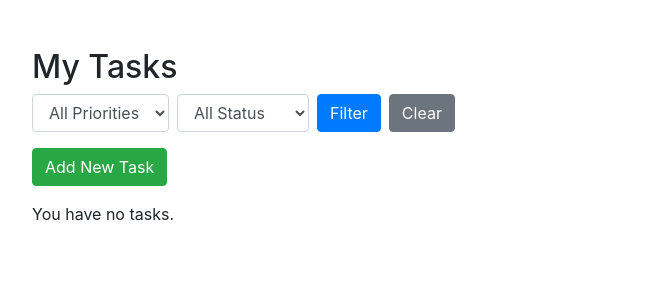
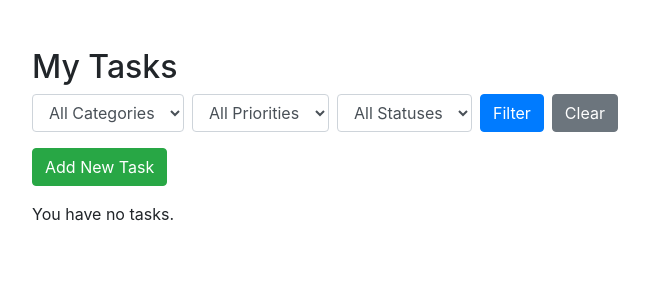
Before and after one commit to navya-sree-2/Personal_Task_Enhancer, a Django app: page /tasks/ in a window 1280 px wide. Shown: the part 56-356 px from the top of the page, without its empty margins (68-717 px from the left). Run offline with Django 4.2, Linux system fonts and the light colour scheme; a user stored in the database is signed in; data comes from the database, SQL or seed files in the repository; both versions use the stored data as it was after the commit; some libraries are stand-ins or nearby versions.

Commit message:
Added filter for category also and basic changes

```diff
--- a/PTE/task_enhancer/tasks/templates/tasks/task_list.html
+++ b/PTE/task_enhancer/tasks/templates/tasks/task_list.html
@@ -8,6 +8,15 @@
 
     <!-- Filter Form -->
     <form method="GET" class="form-inline mb-3">
+        <!-- Category Filter -->
+        <select name="category" class="form-control mr-2">
+            <option value="">All Categories</option>
+            {% for category in categories %}
+                <option value="{{ category.id }}" {% if request.GET.category == category.id|stringformat:"s" %}selected{% endif %}>{{ category.name }}</option>
+            {% endfor %}
+        </select>
+
+        <!-- Priority Filter -->
         <select name="priority" class="form-control mr-2">
             <option value="">All Priorities</option>
             <option value="H" {% if request.GET.priority == 'H' %}selected{% endif %}>High</option>
@@ -15,8 +24,9 @@
             <option value="L" {% if request.GET.priority == 'L' %}selected{% endif %}>Low</option>
         </select>
 
+        <!-- Status Filter -->
         <select name="status" class="form-control mr-2">
-            <option value="">All Status</option>
+            <option value="">All Statuses</option>
             <option value="P" {% if request.GET.status == 'P' %}selected{% endif %}>Pending</option>
             <option value="IP" {% if request.GET.status == 'IP' %}selected{% endif %}>In Progress</option>
             <option value="C" {% if request.GET.status == 'C' %}selected{% endif %}>Completed</option>
```
Also changed, not shown: PTE/task_enhancer/tasks/templates/registration/home.html (+3 -8 lines), PTE/task_enhancer/db.sqlite3.
